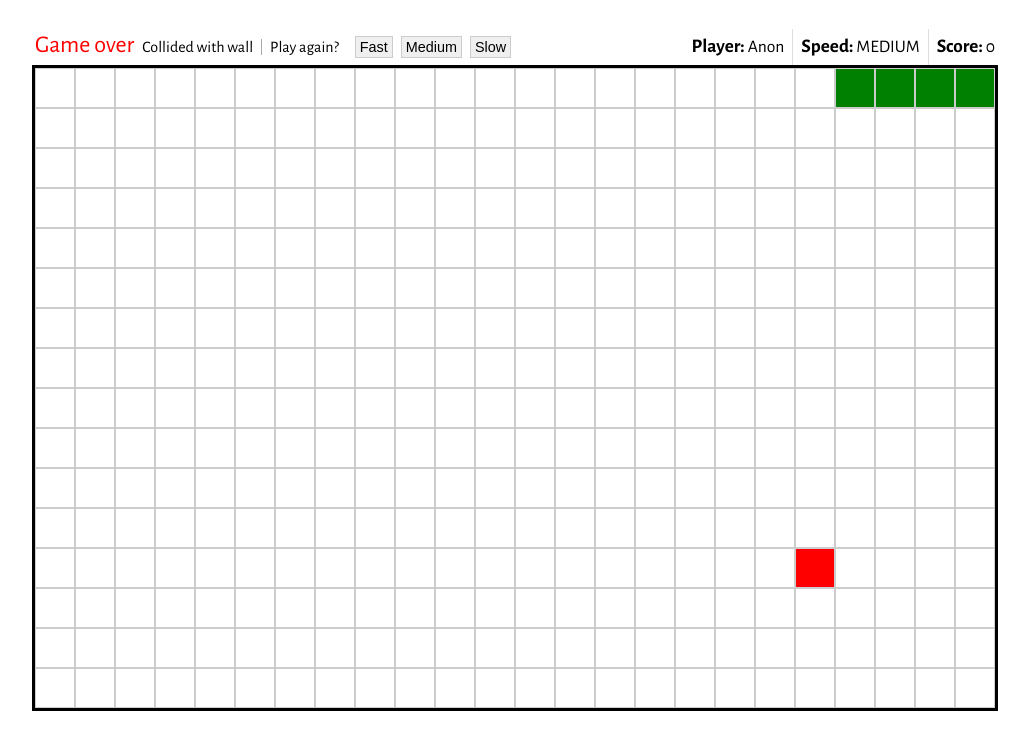
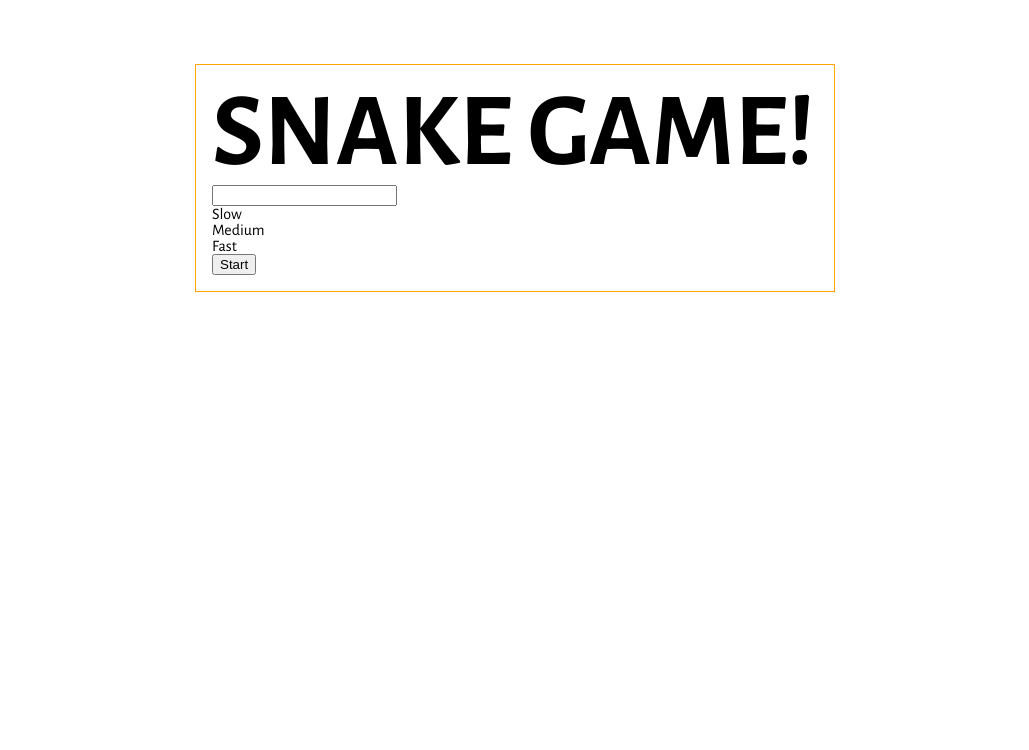
Before and after one commit to mpedersen2054/snake_game, a React app: page / in a window 1280 px wide. Shown: the top 750 px of the page, without its empty margins (125-1154 px from the left). Built offline with nearby package versions, Linux system fonts and the light colour scheme.

Commit message:
setup so in index.js ReactDOM renders App instead of SnakeGame. plan is to have player enter name & gamespeed, and then render the SnakeGame component using the given info

```diff
--- a/index.html
+++ b/index.html
@@ -4,7 +4,7 @@
     <meta charset="UTF-8">
     <meta name="viewport" content="width=device-width, initial-scale=1.0">
     <meta http-equiv="X-UA-Compatible" content="ie=edge">
-    <title>Simple Snake!</title>
+    <title>Snake!</title>
     <link href="https://fonts.googleapis.com/css?family=Alegreya+Sans:100,300,400,700" rel="stylesheet">
     <!-- css reset -->
     <style>html,body,div,span,applet,object,iframe,h1,h2,h3,h4,h5,h6,p,blockquote,pre,a,abbr,acronym,address,big,cite,code,del,dfn,em,img,ins,kbd,q,s,samp,small,strike,strong,sub,sup,tt,var,b,u,i,center,dl,dt,dd,ol,ul,li,fieldset,form,label,legend,table,caption,tbody,tfoot,thead,tr,th,td,article,aside,canvas,details,embed,figure,figcaption,footer,header,hgroup,menu,nav,output,ruby,section,summary,time,mark,audio,video{border:0;font-size:100%;font:inherit;vertical-align:baseline;margin:0;padding:0}article,aside,details,figcaption,figure,footer,header,hgroup,menu,nav,section{display:block}body{line-height:1}ol,ul{list-style:none}blockquote,q{quotes:none}blockquote:before,blockquote:after,q:before,q:after{content:none}table{border-collapse:collapse;border-spacing:0}
--- /dev/null
+++ b/src/components/App.js
@@ -0,0 +1,32 @@
+
+import React, { Component } from 'react'
+
+import SnakeGame from './SnakeGame'
+import Landing from './Landing'
+
+class App extends Component {
+    constructor() {
+        super()
+        this.state = {
+            startGame: false
+        }
+    }
+
+    renderContent() {
+        if (this.state.startGame) {
+            return <SnakeGame />
+        } else {
+            return <Landing />
+        }
+    }
+
+    render() {
+        return(
+            <div className="app-container">
+                {this.renderContent()}
+            </div>
+        )
+    }
+}
+
+export default App
--- /dev/null
+++ b/src/components/Landing.js
@@ -0,0 +1,64 @@
+
+import React, { Component } from 'react'
+
+class Landing extends Component {
+    constructor() {
+        super()
+        this.state = {
+            name: '',
+            gameSpeeds: [
+                { id: 0, text: 'Slow', selected: false, val: 'SLOW' },
+                { id: 1, text: 'Medium', selected: true, val: 'MEDIUM' },
+                { id: 2, text: 'Fast', selected: false, val: 'FAST' }
+            ]
+        }
+        this.changeName = this.changeName.bind(this)
+        this.changeSelector = this.changeSelector.bind(this)
+    }
+
+    changeName(e) {
+        this.setState({ name: e.target.value })
+    }
+
+    changeSelector(e) {
+        console.log('changing slector', e)
+    }
+
+    validateInfo(idx) {
+        console.log('changing to selector :', idx)
+    }
+
+    render() {
+        return(
+            <div className="landing-container">
+                <div className="well">
+                    <h1>Snake Game!</h1>
+
+                    <div className="player-info">
+                        <input
+                            onChange={this.changeName}
+                            value={this.state.name}
+                            type="text" />
+
+                        <div className="selectors">
+                            {this.state.gameSpeeds.map(speed => {
+                                return(
+                                    <div
+                                        className="selector"
+                                        key={speed.id}
+                                        onClick={(e) => this.changeSelector(speed.id)}>
+                                            {speed.text}
+                                    </div>
+                                )
+                            })}
+                        </div>
+
+                        <button onClick={this.validateInfo}>Start</button>
+                    </div>
+                </div>
+            </div>
+        )
+    }
+}
+
+export default Landing
--- a/src/index.js
+++ b/src/index.js
@@ -3,9 +3,9 @@ import React from 'react'
 import { render } from 'react-dom'
 import style from './styles.scss'
 
-import SnakeGame from './components/SnakeGame'
+import App from './components/App'
 
 render(
-    <SnakeGame />,
+    <App />,
     document.getElementById('root')
 )
--- a/src/styles.scss
+++ b/src/styles.scss
@@ -9,11 +9,27 @@ body {
     font-family: 'Alegreya Sans', sans-serif;
 }
 
-// Game element
-.game-container {
+// Main Containers
+.game-container,
+.landing-container {
     width: 60rem; // 960
     margin: 2rem auto;
     // border: 1px solid orange;
+}
+
+// Landing page
+.landing-container {
+    width: 40rem;
+    margin: 4rem auto;
+    padding: 1rem;
+
+    border: 1px solid orange;
+
+    h1 {
+        font-size: 6.5rem;
+        font-weight: 600;
+        text-transform: uppercase;
+    }
 }
 
 // Meta element
```
